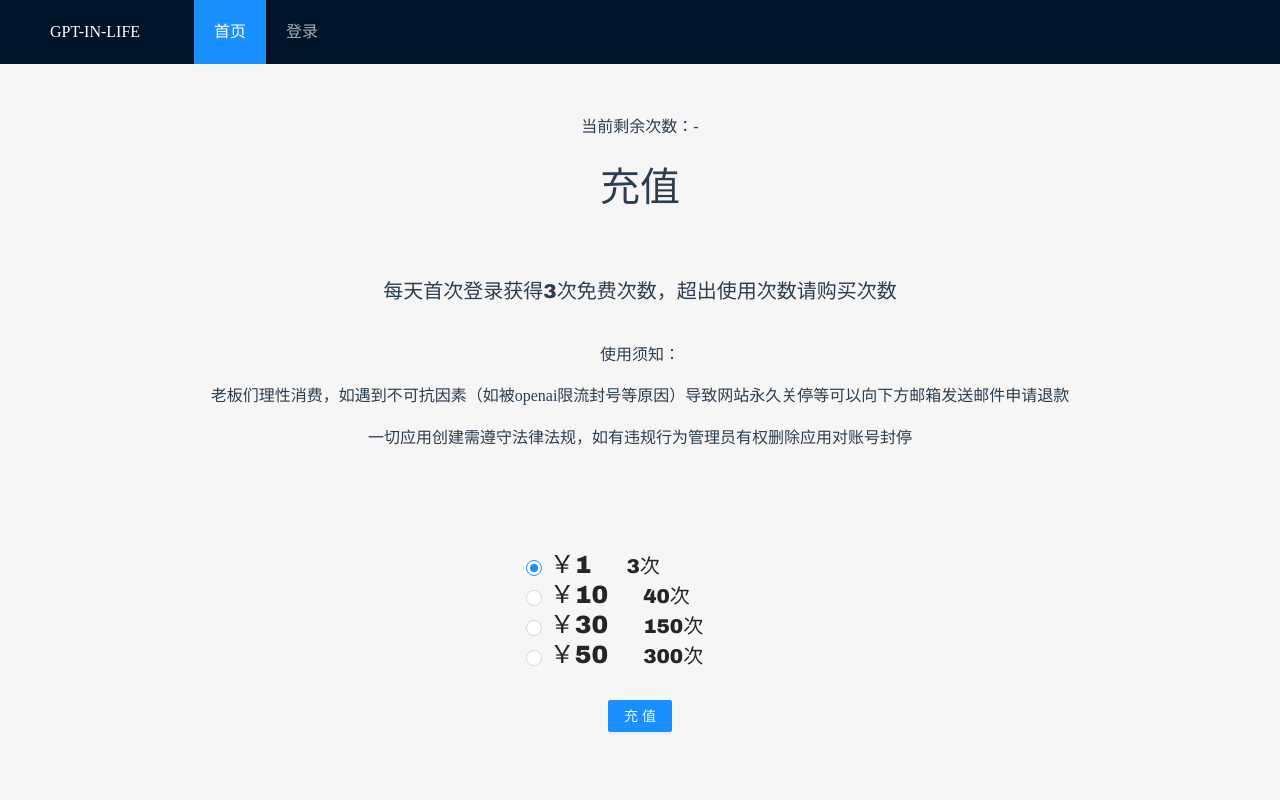
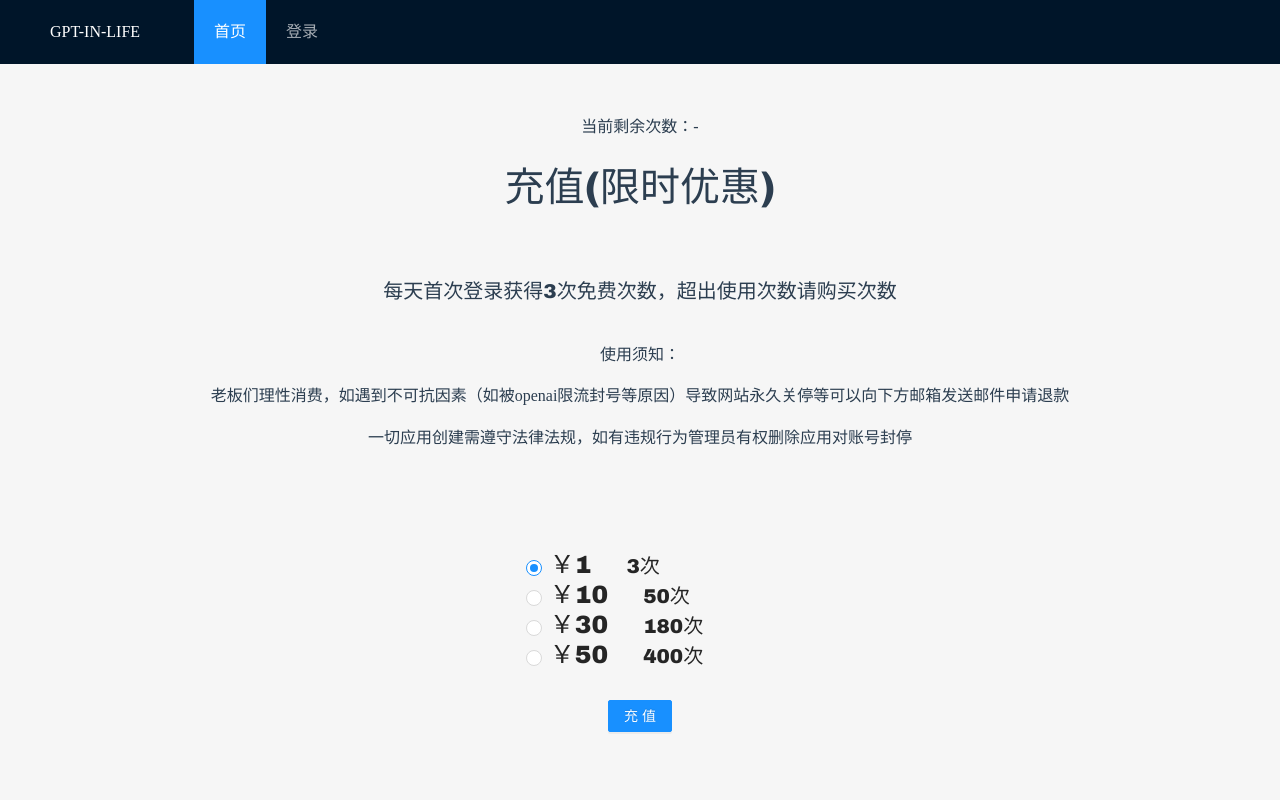
Before and after one commit to YangTe1/gpt_player_frontend, a Vue app: page /payment in a window 1280 px wide. Shown: the top 800 px of the page. Built offline with nearby package versions, Linux system fonts and the light colour scheme.

Commit message:
feat: price

```diff
--- a/src/views/PaymentView.vue
+++ b/src/views/PaymentView.vue
@@ -1,7 +1,7 @@
 <template>
   <div class="text-center" style="min-height: 200px; margin-bottom: 100px">
     <p class="text-sm">当前剩余次数：{{ leftTime }}</p>
-    <p class="text-hg">充值</p>
+    <p class="text-hg">充值(限时优惠)</p>
     <p class="text-md">每天首次登录获得3次免费次数，超出使用次数请购买次数</p>
     <p class="text-sm">使用须知：</p>
     <p class="text-sm">
@@ -15,13 +15,13 @@
         <span class="text-lg">￥1</span><span class="text-md">3次</span>
       </a-radio>
       <a-radio :style="radioStyle" :value="10">
-        <span class="text-lg">￥10</span><span class="text-md">40次</span>
+        <span class="text-lg">￥10</span><span class="text-md">50次</span>
       </a-radio>
       <a-radio :style="radioStyle" :value="30">
-        <span class="text-lg">￥30</span><span class="text-md">150次</span>
+        <span class="text-lg">￥30</span><span class="text-md">180次</span>
       </a-radio>
       <a-radio :style="radioStyle" :value="50">
-        <span class="text-lg">￥50</span><span class="text-md">300次</span>
+        <span class="text-lg">￥50</span><span class="text-md">400次</span>
       </a-radio>
       <a-button type="primary" @click="onSubmit(value)" style="margin-top: 30px">充值</a-button>
       <a-modal v-model:visible="visible" title="请用支付宝扫码" @ok="handleOk">
```
